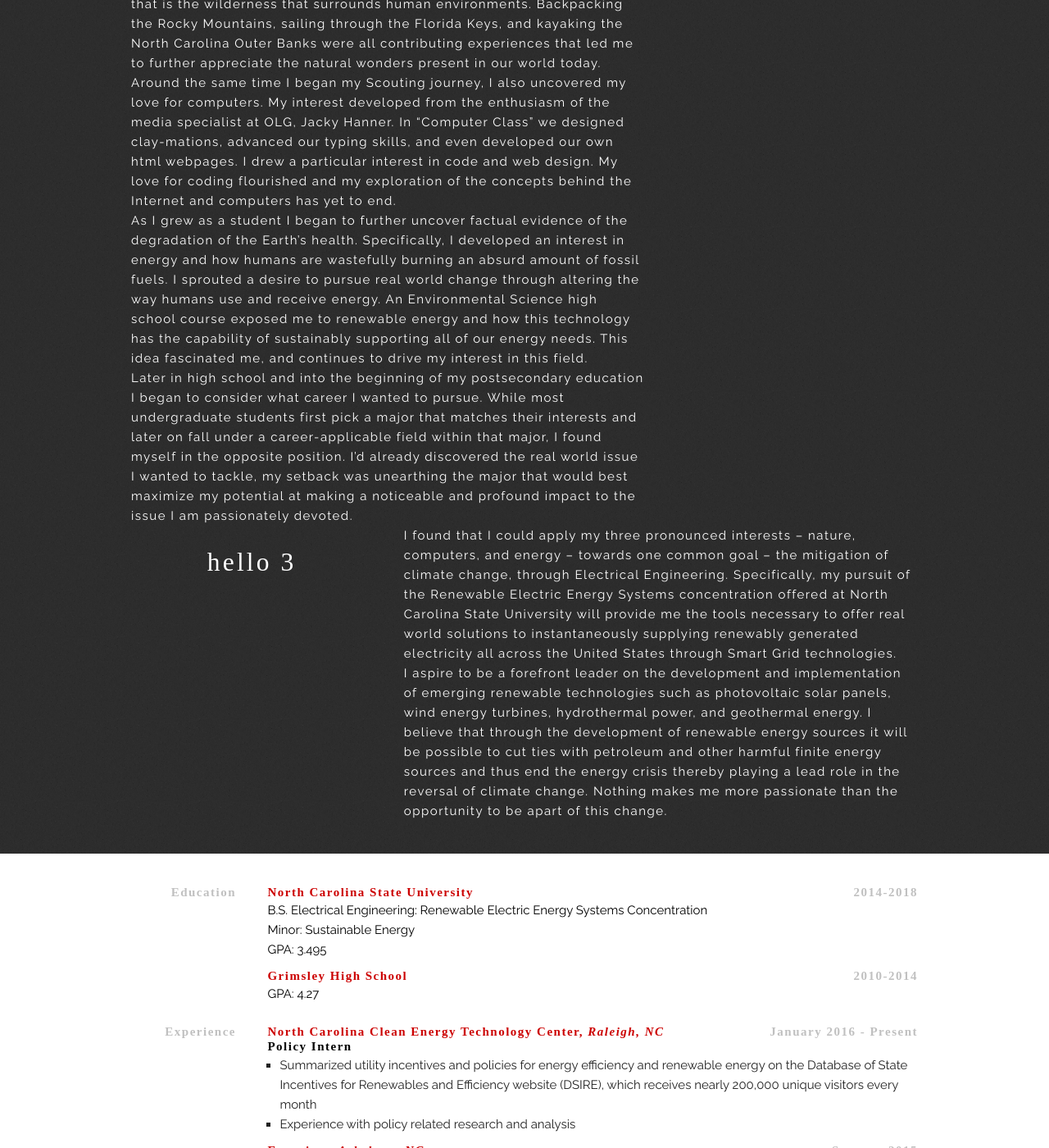
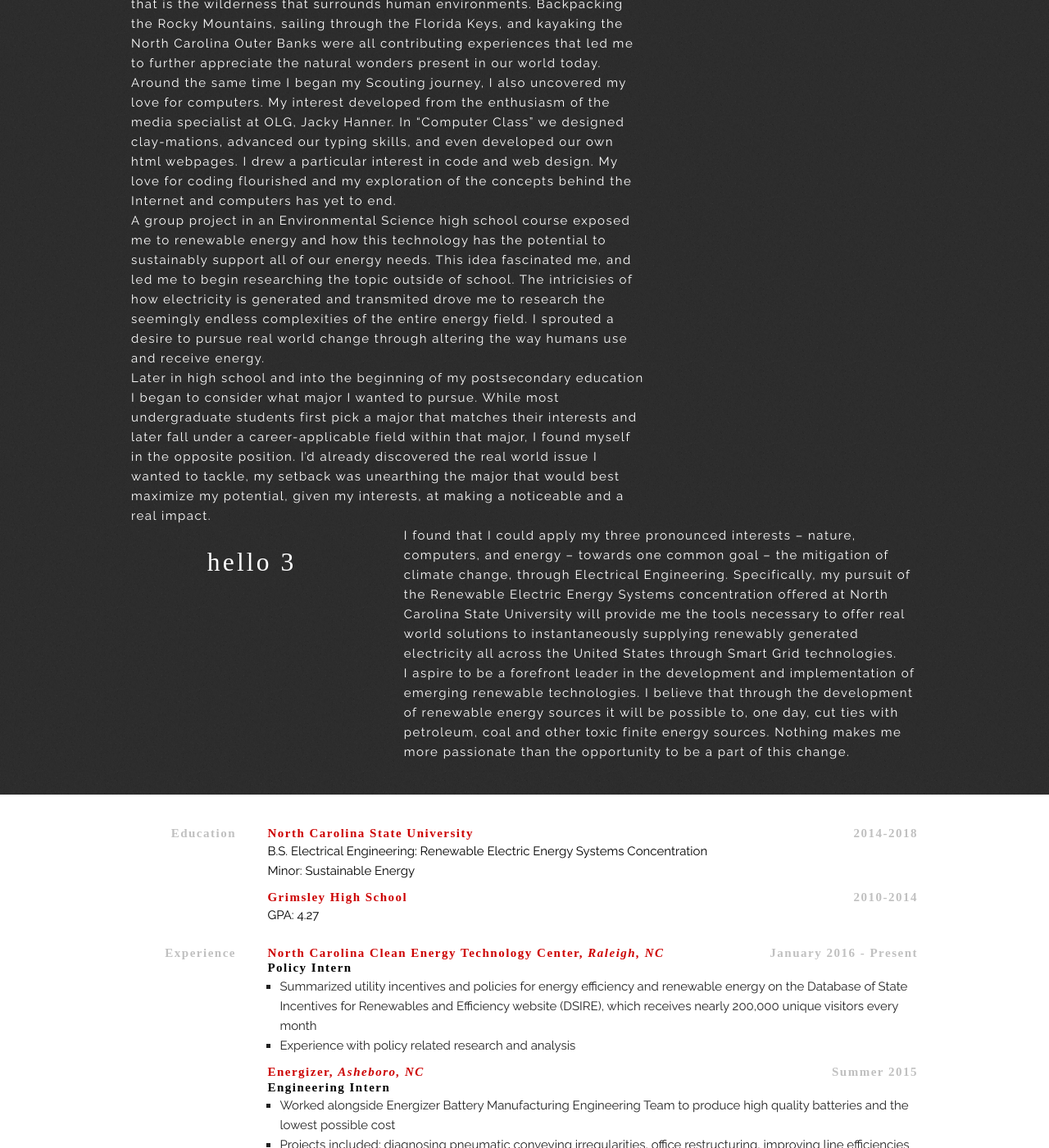
Before and after one commit to jacksoncwilliams/jackson-erin, a Jekyll site: the page built from simpleindex.html, in a window 1280 px wide and 1400 px high, scrolled down 1309 px. Shown: the whole window at 82% size. Built offline with Jekyll 4.4.1, drawn with Linux system fonts in a browser that asks for light colours; nearby versions of some CDN libraries; some web fonts are replaced.

Commit message:
Update simpleindex.html

```diff
--- a/simpleindex.html
+++ b/simpleindex.html
@@ -80,24 +80,23 @@ title: Jackson Williams
                                                 computers has yet to end.
                                     </p>
 
-                                    <p>
-                                                As I grew as a student I began to further uncover factual evidence of the degradation
-                                                of the Earth’s health. Specifically, I developed an interest in energy and how humans
-                                                are wastefully burning an absurd amount of fossil fuels. I sprouted a desire to pursue
-                                                real world change through altering the way humans use and receive energy. An Environmental
-                                                Science high school course exposed me to renewable energy and how this technology has the
-                                                capability of sustainably supporting all of our energy needs. This idea fascinated me, and
-                                                continues to drive my interest in this field.
+                                    <p>         A group project in an Environmental Science high school course exposed me to renewable energy
+                                                and how this technology has the
+                                                potential to sustainably support all of our energy needs. This idea fascinated me, and led me
+                                                to begin researching the topic outside of school. The intricisies of how electricity is generated
+                                                and transmited drove me to research the seemingly endless complexities of the entire energy field.
+                                                I sprouted a desire to pursue
+                                                real world change through altering the way humans use and receive energy.
                                     </p>
 
                                     <p>
                                                 Later in high school and into the beginning of my postsecondary education I began
-                                                to consider what career I wanted to pursue. While most undergraduate students
-                                                first pick a major that matches their interests and later on fall under a
+                                                to consider what major I wanted to pursue. While most undergraduate students
+                                                first pick a major that matches their interests and later fall under a
                                                 career-applicable field within that major, I found myself in the opposite
                                                 position. I’d already discovered the real world issue I wanted to tackle, my
-                                                setback was unearthing the major that would best maximize my potential at making
-                                                a noticeable and profound impact to the issue I am passionately devoted.
+                                                setback was unearthing the major that would best maximize my potential, given my interests,
+                                                at making a noticeable and a real impact.
                                     </p>
 
                         </div>
@@ -123,14 +122,12 @@ title: Jackson Williams
                                     </p>
 
                                     <p>
-                                                I aspire to be a forefront leader on the development and
-                                                implementation of emerging renewable technologies such as photovoltaic solar
-                                                panels, wind energy turbines, hydrothermal power, and geothermal energy.
+                                                I aspire to be a forefront leader in the development and
+                                                implementation of emerging renewable technologies.
                                                 I believe that through the development of renewable energy sources it will be
-                                                possible to cut ties with petroleum and other harmful finite energy sources and
-                                                thus end the energy crisis thereby playing a lead role in the reversal of
-                                                climate change. Nothing makes me more passionate than the opportunity to be
-                                                apart of this change.
+                                                possible to, one day, cut ties with petroleum, coal and other toxic finite energy
+                                                sources. Nothing makes me more passionate than the opportunity to be
+                                                a part of this change.
                                     </p>
                         </div>
 
@@ -153,7 +150,7 @@ title: Jackson Williams
                                                 <br/>
                                                 Minor: Sustainable Energy
                                                 <br/>
-                                                GPA: 3.495
+
                                     </p>
 
                                     <hr>
```
